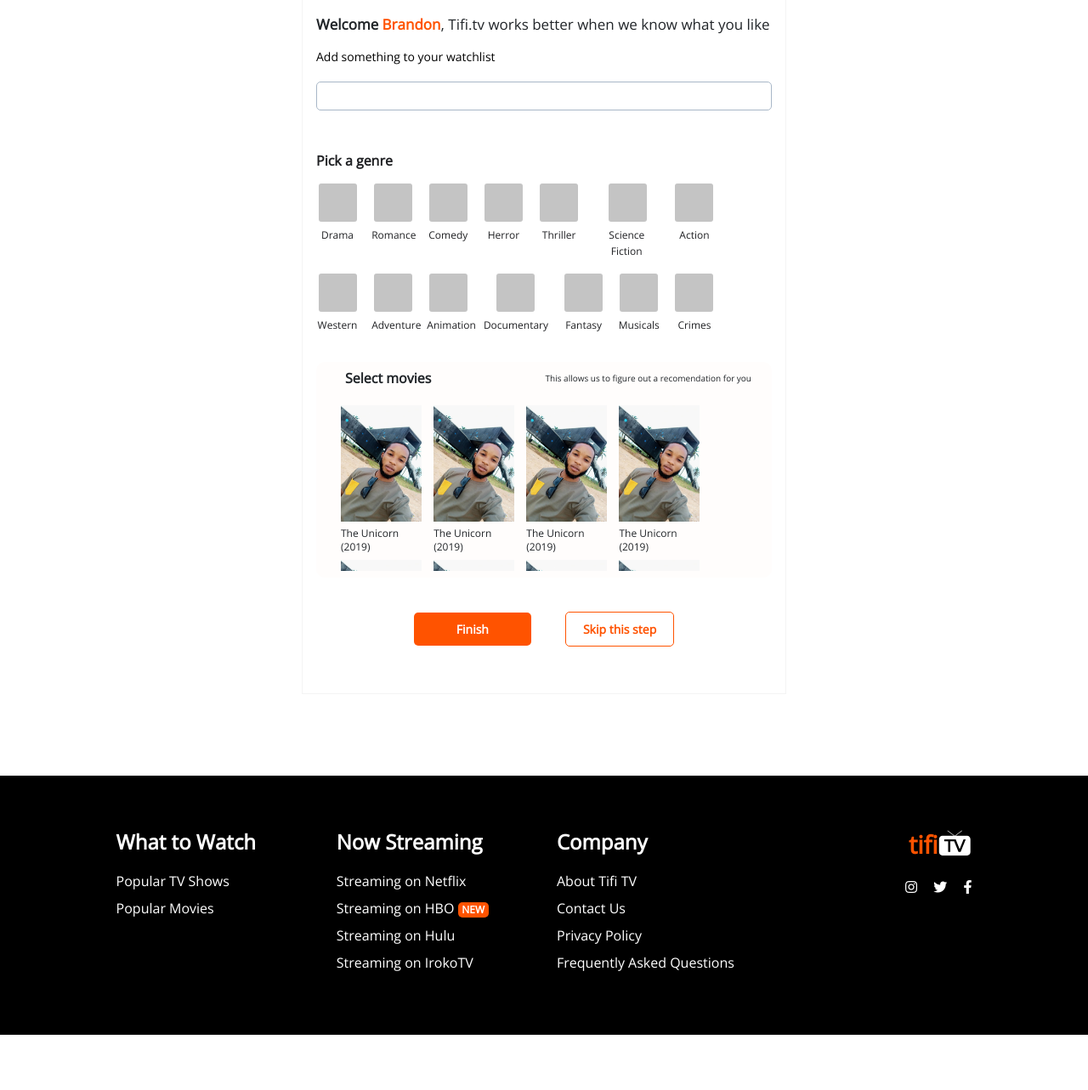
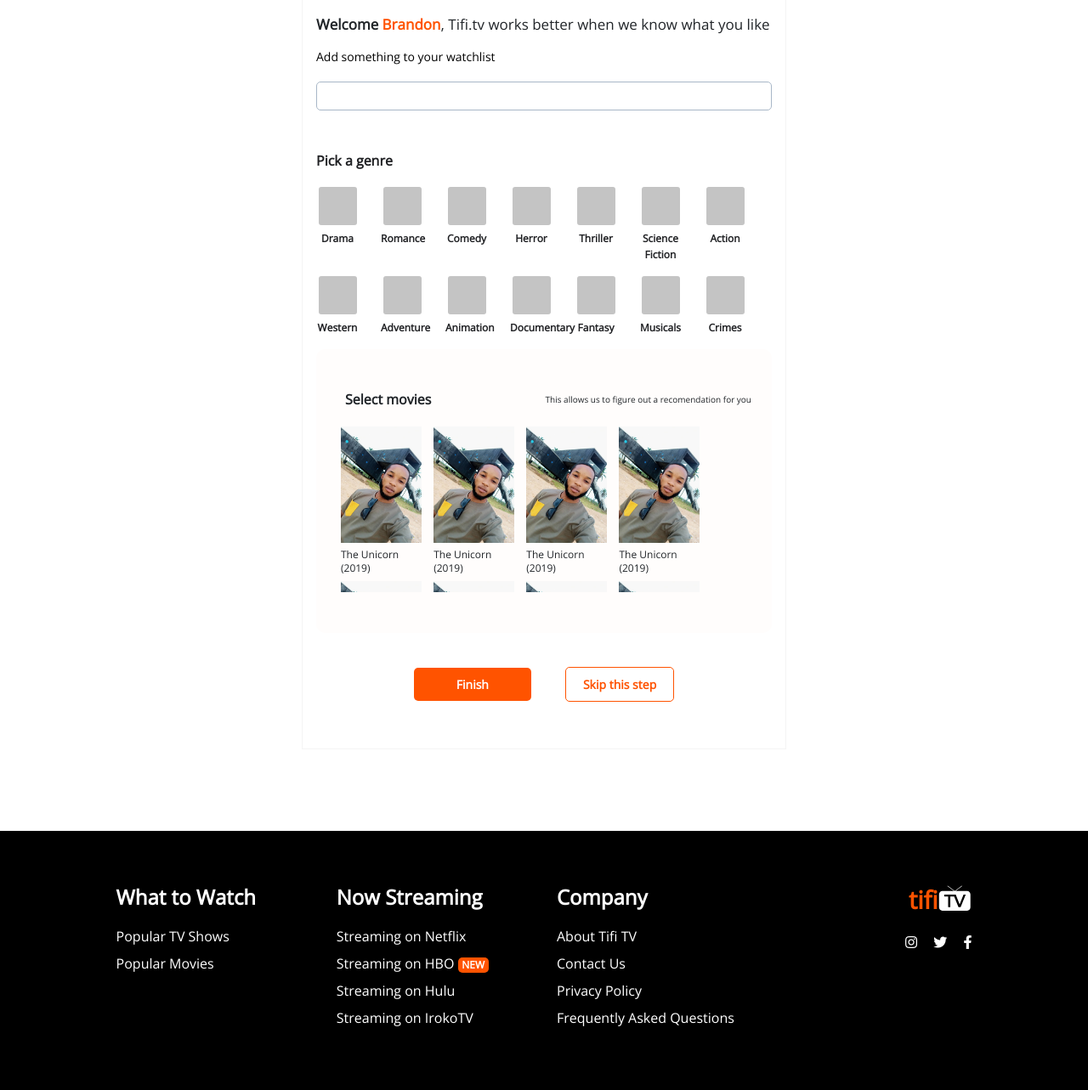
Before and after one commit to phiiileo/tifi.tv, a PHP site: page /user_profile.php in a window 1280 px wide. Shown: the part 359-1642 px from the top of the page at 85% size. Before the commit the page ends 1577 px from the top, so only its background shows below. Run offline with PHP 8.4, Linux system fonts and the light colour scheme; some libraries are stand-ins or nearby versions.

Commit message:
fix user profile page

```diff
--- a/css/main.css
+++ b/css/main.css
@@ -35,6 +35,10 @@ a:hover {
 img {
   -o-object-fit: cover;
      object-fit: cover;
+}
+
+.clear {
+  clear: both;
 }
 
 header .header_user .signedIn {
--- a/css/scss/_config.scss
+++ b/css/scss/_config.scss
@@ -44,3 +44,7 @@ a:hover {
 img {
     object-fit: cover;
 }
+
+.clear{
+    clear: both;
+}
--- a/css/scss/user_profile.scss
+++ b/css/scss/user_profile.scss
@@ -29,7 +29,6 @@ main {
         font-weight: 200px;
         font-size: 14px;
         line-height: 18px;
-
       }
 
       section {
@@ -38,8 +37,8 @@ main {
       .active {
         border-bottom: 3px solid $brand_color;
 
-        p{
-        font-weight: 600;
+        p {
+          font-weight: 600;
         }
       }
     }
@@ -55,7 +54,8 @@ main {
       line-height: 25px;
       span {
         font-weight: 900;
-    }}
+      }
+    }
 
     .add_something {
       p {
@@ -65,7 +65,7 @@ main {
       }
       input {
         width: 100%;
-        border: 1px solid #A8B7C7;;
+        border: 1px solid #a8b7c7;
         border-radius: 5px;
       }
     }
@@ -86,10 +86,11 @@ main {
           margin-bottom: 20px;
 
           article {
-            display: inline-block;
+            display: block;
             text-align: center;
             width: 50px;
-            margin-right: 11px;
+            margin-right: 26px;
+            float: left;
 
             span {
               display: inline-block;
@@ -101,28 +102,13 @@ main {
             }
 
             p {
-              font-weight: normal;
+              font-weight: bold;
               font-size: 12px;
               line-height: 19px;
             }
-          }
-          article.tlong {
-            width: 79px;
-            position: relative;
-            height: 65px;
+
           }
 
-          article.l {
-            span {
-              position: absolute;
-              top: 0px;
-              left: 18px;
-            }
-            p {
-              position: absolute;
-              bottom: -40px;
-            }
-          }
         }
       }
     }
@@ -217,8 +203,7 @@ main {
   }
 }
 
-
-@media screen and (max-width: 786px){
+@media screen and (max-width: 786px) {
   main {
     width: 100%;
 
--- a/css/signup.css
+++ b/css/signup.css
@@ -35,6 +35,10 @@ a:hover {
 img {
   -o-object-fit: cover;
      object-fit: cover;
+}
+
+.clear {
+  clear: both;
 }
 
 /*SIGNUP PAGE STYLING ALSO APPLIED TO SOME OTHER PAGES*/
--- a/css/site_header_footer.css
+++ b/css/site_header_footer.css
@@ -35,6 +35,10 @@ a:hover {
 img {
   -o-object-fit: cover;
      object-fit: cover;
+}
+
+.clear {
+  clear: both;
 }
 
 @media screen and (min-width: 0) {
--- a/css/user_profile.css
+++ b/css/user_profile.css
@@ -35,6 +35,10 @@ a:hover {
 img {
   -o-object-fit: cover;
      object-fit: cover;
+}
+
+.clear {
+  clear: both;
 }
 
 header .signedIn {
@@ -100,7 +104,7 @@ main .body .add_something p {
 
 main .body .add_something input {
   width: 100%;
-  border: 1px solid #A8B7C7;
+  border: 1px solid #a8b7c7;
   border-radius: 5px;
 }
 
@@ -121,10 +125,11 @@ main .body .pick_genre div section {
 }
 
 main .body .pick_genre div section article {
-  display: inline-block;
+  display: block;
   text-align: center;
   width: 50px;
-  margin-right: 11px;
+  margin-right: 26px;
+  float: left;
 }
 
 main .body .pick_genre div section article span {
@@ -137,26 +142,9 @@ main .body .pick_genre div section article span {
 }
 
 main .body .pick_genre div section article p {
-  font-weight: normal;
+  font-weight: bold;
   font-size: 12px;
   line-height: 19px;
-}
-
-main .body .pick_genre div section article.tlong {
-  width: 79px;
-  position: relative;
-  height: 65px;
-}
-
-main .body .pick_genre div section article.l span {
-  position: absolute;
-  top: 0px;
-  left: 18px;
-}
-
-main .body .pick_genre div section article.l p {
-  position: absolute;
-  bottom: -40px;
 }
 
 main .body .select_movies {
--- a/user_profile.php
+++ b/user_profile.php
@@ -79,7 +79,7 @@
                                 <p>Action</p>
                             </article>
                         </section>
-                        <section>
+                        <section class="clear" >
                             <article>
                                 <span></span>
                                 <p>Western</p>
@@ -112,7 +112,7 @@
                     </div>
                 </div>
 
-                <div class="select_movies px-1 py-2">
+                <div class="select_movies px-1 py-5 clear">
                     <p > Select movies
                         <span>This allows us to figure out a recomendation for you</span>
                     </p>
```
Also changed, not shown: 4 other files.
